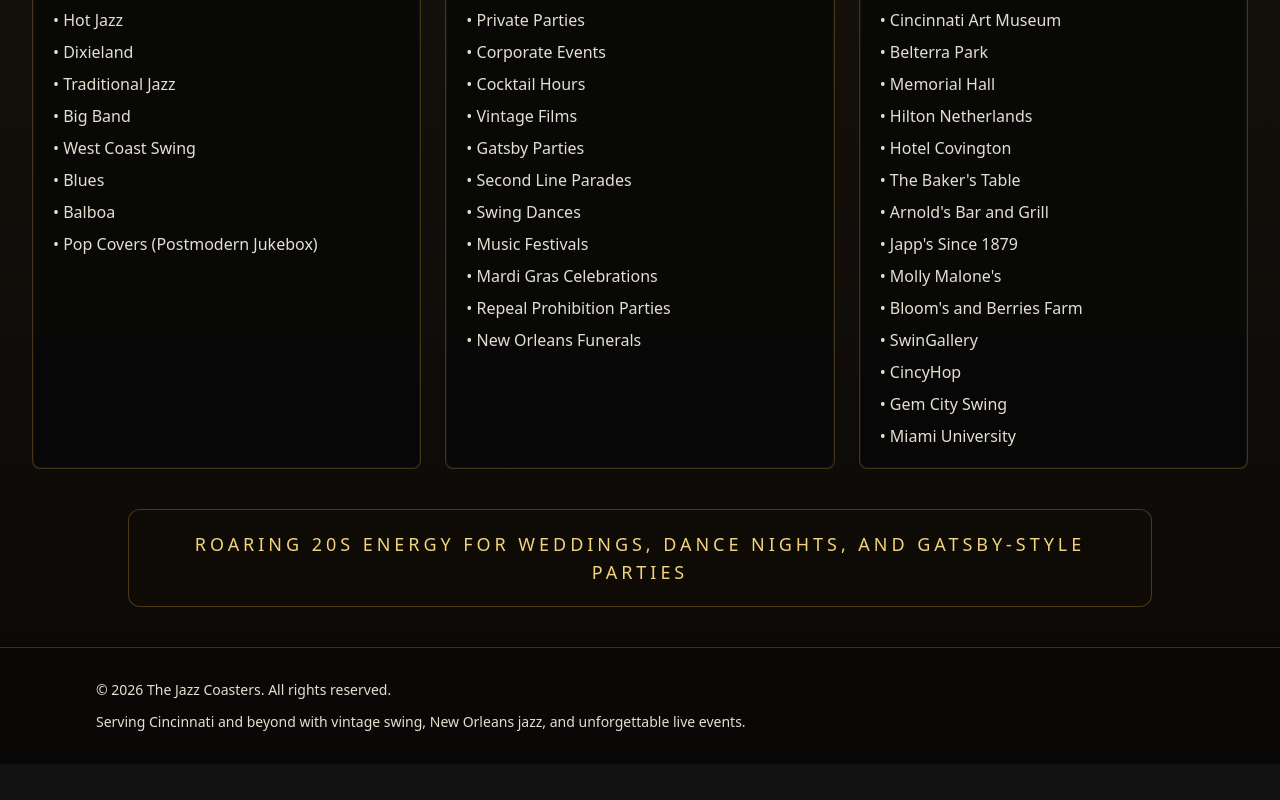
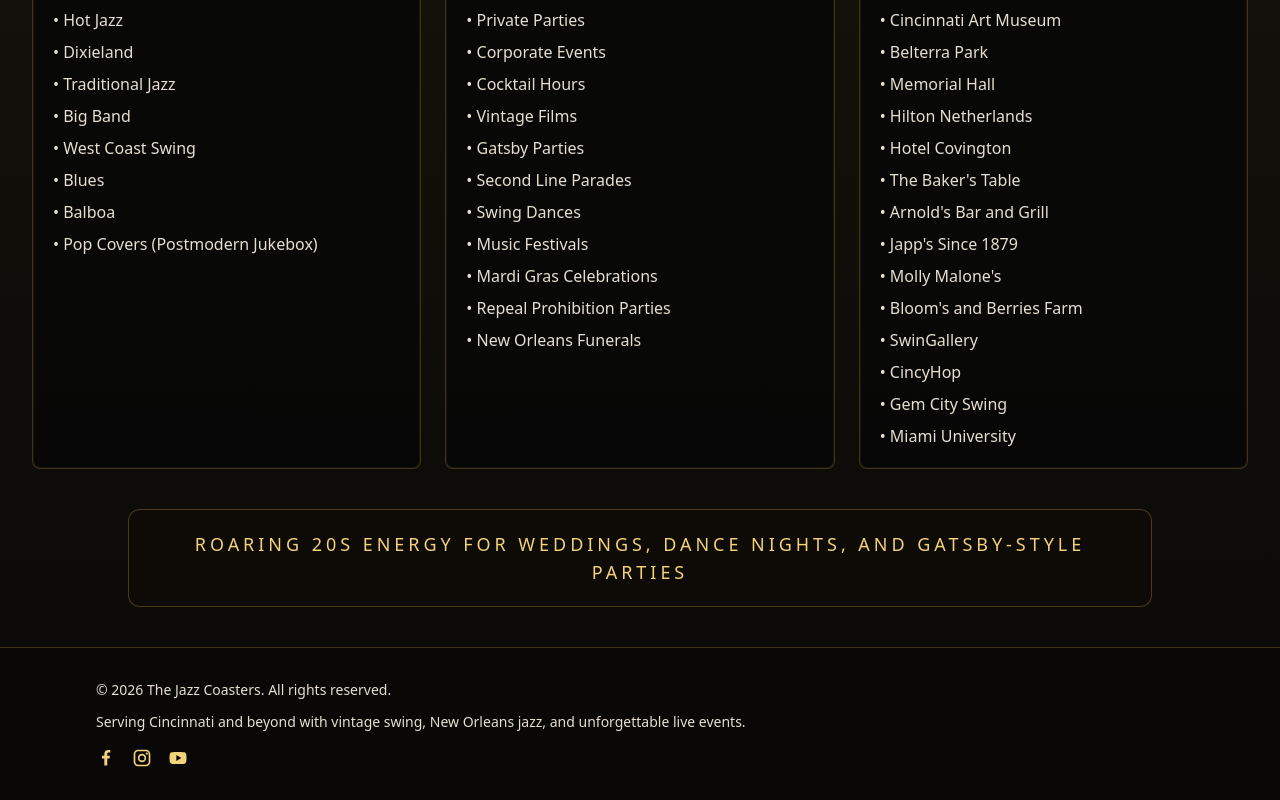
Before and after one commit to erin-fitzpatric/jazz-coasters-web, a Next.js app: page / in a window 1280 px wide. Shown: the part 826-1626 px from the top of the page. Before the commit the page ends 1590 px from the top, so only its background shows below. Built offline with nearby package versions, Linux system fonts and the light colour scheme; a web font is replaced by a local one.

Commit message:
feat: add social media icon links to site footer

```diff
--- a/src/components/footer.tsx
+++ b/src/components/footer.tsx
@@ -1,9 +1,53 @@
+const socialLinks = [
+  {
+    href: 'https://www.facebook.com/thejazzcoasters/',
+    label: 'Facebook',
+    icon: (
+      <svg aria-hidden="true" viewBox="0 0 24 24" className="h-5 w-5 fill-current">
+        <path d="M13.5 21v-8.4h2.8l.4-3.3h-3.2V7.2c0-1 .3-1.7 1.8-1.7h1.9V2.6c-.3 0-1.4-.1-2.7-.1-2.7 0-4.5 1.7-4.5 4.7v2.1H7.2v3.3H10V21h3.5z" />
+      </svg>
+    )
+  },
+  {
+    href: 'https://www.instagram.com/thejazzcoasters/',
+    label: 'Instagram',
+    icon: (
+      <svg aria-hidden="true" viewBox="0 0 24 24" className="h-5 w-5 fill-current">
+        <path d="M7.6 2h8.8C19.5 2 22 4.5 22 7.6v8.8c0 3.1-2.5 5.6-5.6 5.6H7.6C4.5 22 2 19.5 2 16.4V7.6C2 4.5 4.5 2 7.6 2zm-.2 2A3.4 3.4 0 0 0 4 7.4v9.2A3.4 3.4 0 0 0 7.4 20h9.2a3.4 3.4 0 0 0 3.4-3.4V7.4A3.4 3.4 0 0 0 16.6 4H7.4zm10.4 1.5a1.3 1.3 0 1 1 0 2.6 1.3 1.3 0 0 1 0-2.6zM12 7a5 5 0 1 1 0 10 5 5 0 0 1 0-10zm0 2a3 3 0 1 0 0 6 3 3 0 0 0 0-6z" />
+      </svg>
+    )
+  },
+  {
+    href: 'https://www.youtube.com/@thejazzcoasters',
+    label: 'YouTube',
+    icon: (
+      <svg aria-hidden="true" viewBox="0 0 24 24" className="h-5 w-5 fill-current">
+        <path d="M21.8 7.2a2.8 2.8 0 0 0-2-2C18 4.7 12 4.7 12 4.7s-6 0-7.8.5a2.8 2.8 0 0 0-2 2A29 29 0 0 0 1.8 12a29 29 0 0 0 .4 4.8 2.8 2.8 0 0 0 2 2c1.8.5 7.8.5 7.8.5s6 0 7.8-.5a2.8 2.8 0 0 0 2-2 29 29 0 0 0 .4-4.8 29 29 0 0 0-.4-4.8zM10 15.5V8.5l6 3.5-6 3.5z" />
+      </svg>
+    )
+  }
+] as const;
+
 export function Footer() {
   return (
     <footer className="border-t border-gold-400/25 bg-[#090806]/90 py-8">
       <div className="mx-auto flex w-full max-w-6xl flex-col gap-3 px-4 text-sm text-stone-300 sm:px-6 lg:px-8">
         <p>&copy; {new Date().getFullYear()} The Jazz Coasters. All rights reserved.</p>
         <p>Serving Cincinnati and beyond with vintage swing, New Orleans jazz, and unforgettable live events.</p>
+        <div className="flex items-center gap-4 pt-1">
+          {socialLinks.map((socialLink) => (
+            <a
+              key={socialLink.label}
+              href={socialLink.href}
+              target="_blank"
+              rel="noreferrer"
+              aria-label={`Follow The Jazz Coasters on ${socialLink.label}`}
+              className="text-gold-200 transition hover:text-gold-100"
+            >
+              {socialLink.icon}
+            </a>
+          ))}
+        </div>
       </div>
     </footer>
   );
```
